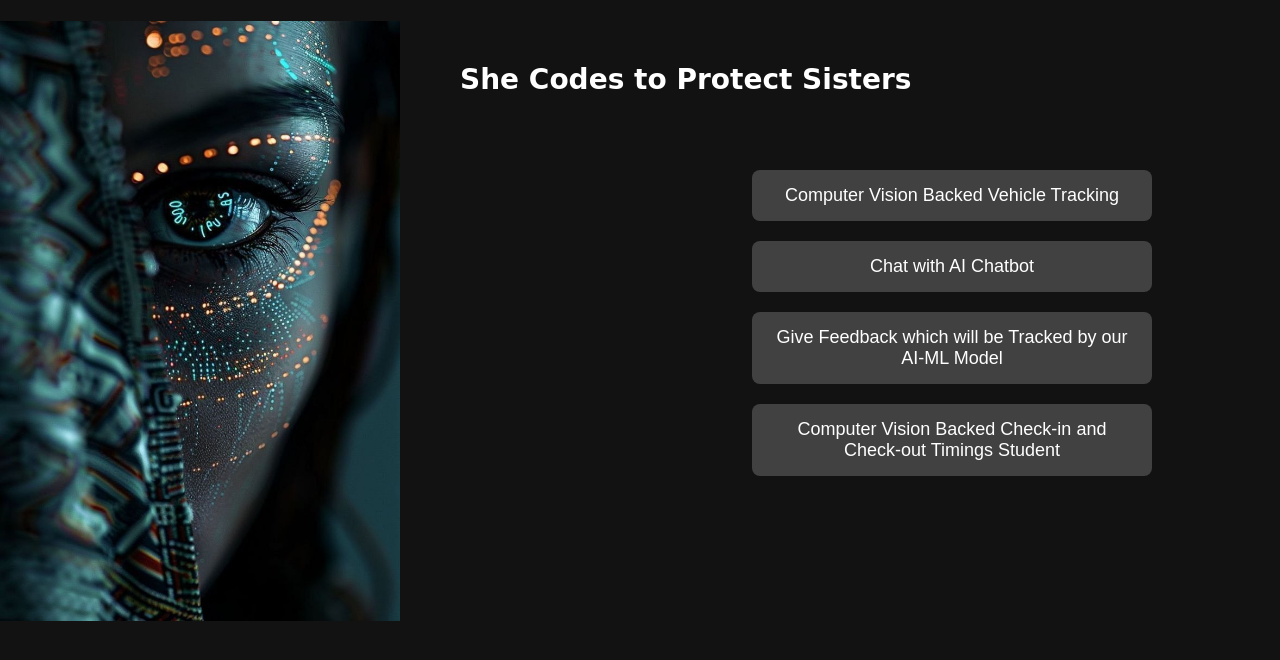
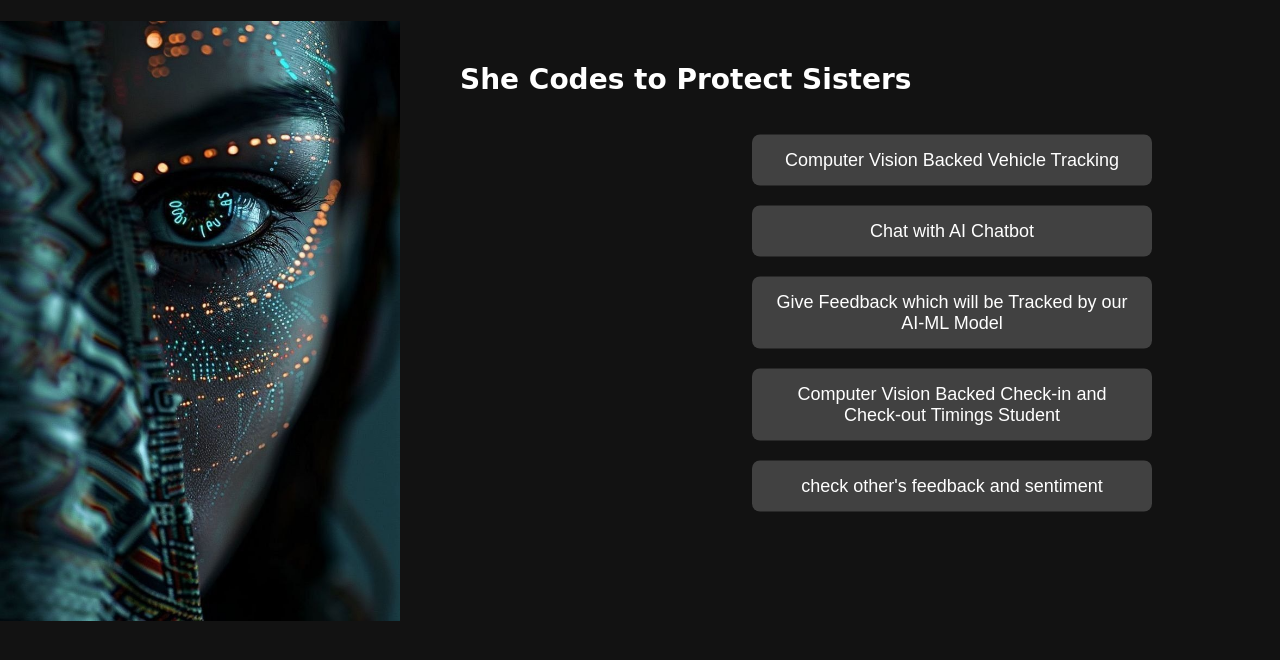
Before and after one commit to Mithila-D/StriSafety, a Django app: page / in a window 1280 px wide. Shown: the part 77-737 px from the top of the page. Run offline with Django 5.2, Linux system fonts and the light colour scheme; parts of the project's set-up code (start-up, migrations or seed data) failed here and were passed over.

Commit message:
changes made , files updated

```diff
--- a/safety/templates/safety/feedback_form.html
+++ b/safety/templates/safety/feedback_form.html
@@ -107,7 +107,7 @@
     />
     <button
       class="button"
-      onclick="window.location.href='{% url 'submit_feedback' %}'"
+      onclick="window.location.href='{% url 'feedback_list' %}'"
     >
       check other's feedback and sentiment
     </button>
--- a/safety/templates/safety/home.html
+++ b/safety/templates/safety/home.html
@@ -128,6 +128,12 @@
       <button class="button" onclick="showbtnMessage()">
         Computer Vision Backed Check-in and Check-out Timings Student
       </button>
+      <button
+        class="button"
+        onclick="window.location.href='{% url 'feedback_list' %}'"
+      >
+        check other's feedback and sentiment
+      </button>
     </div>
 
     <script>
```
